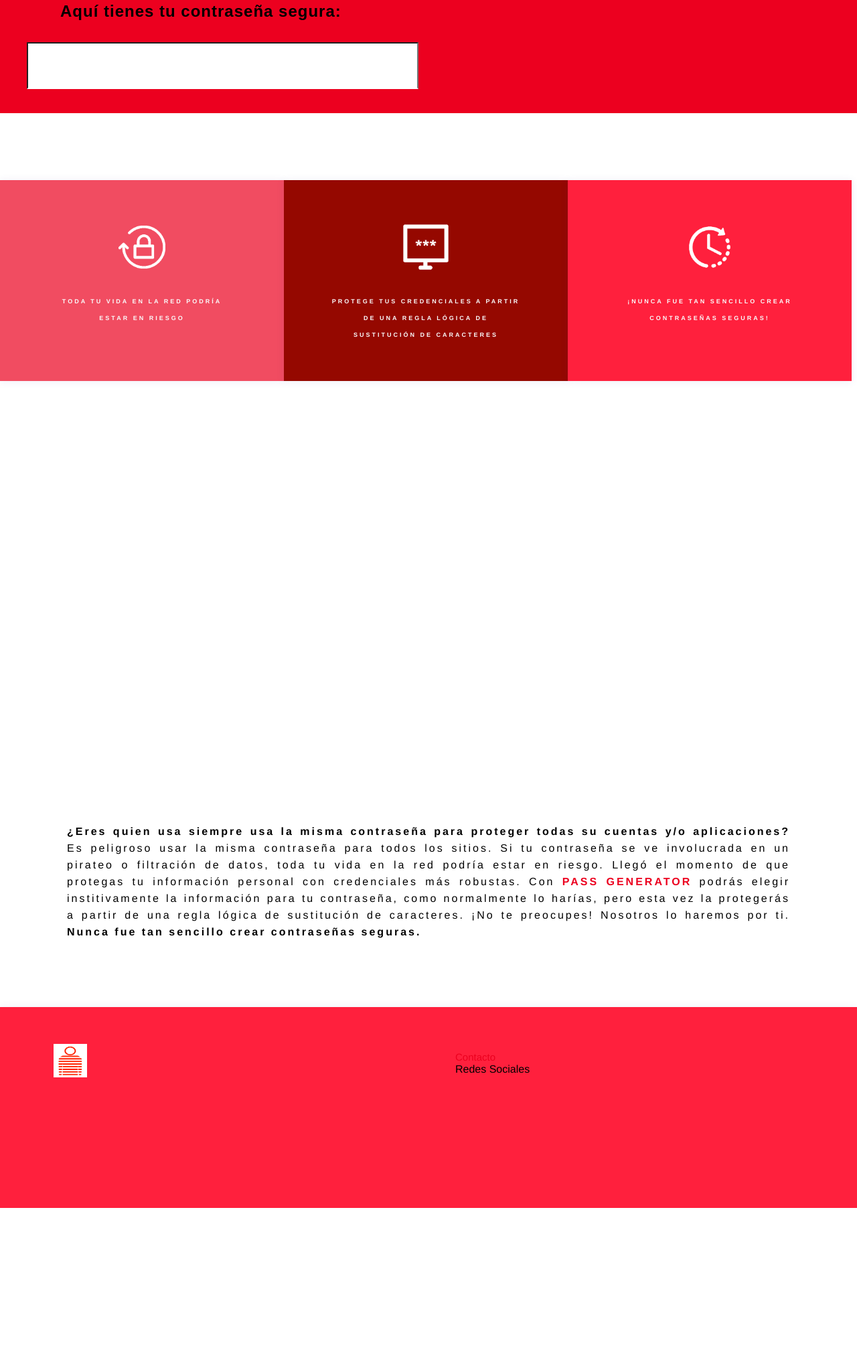
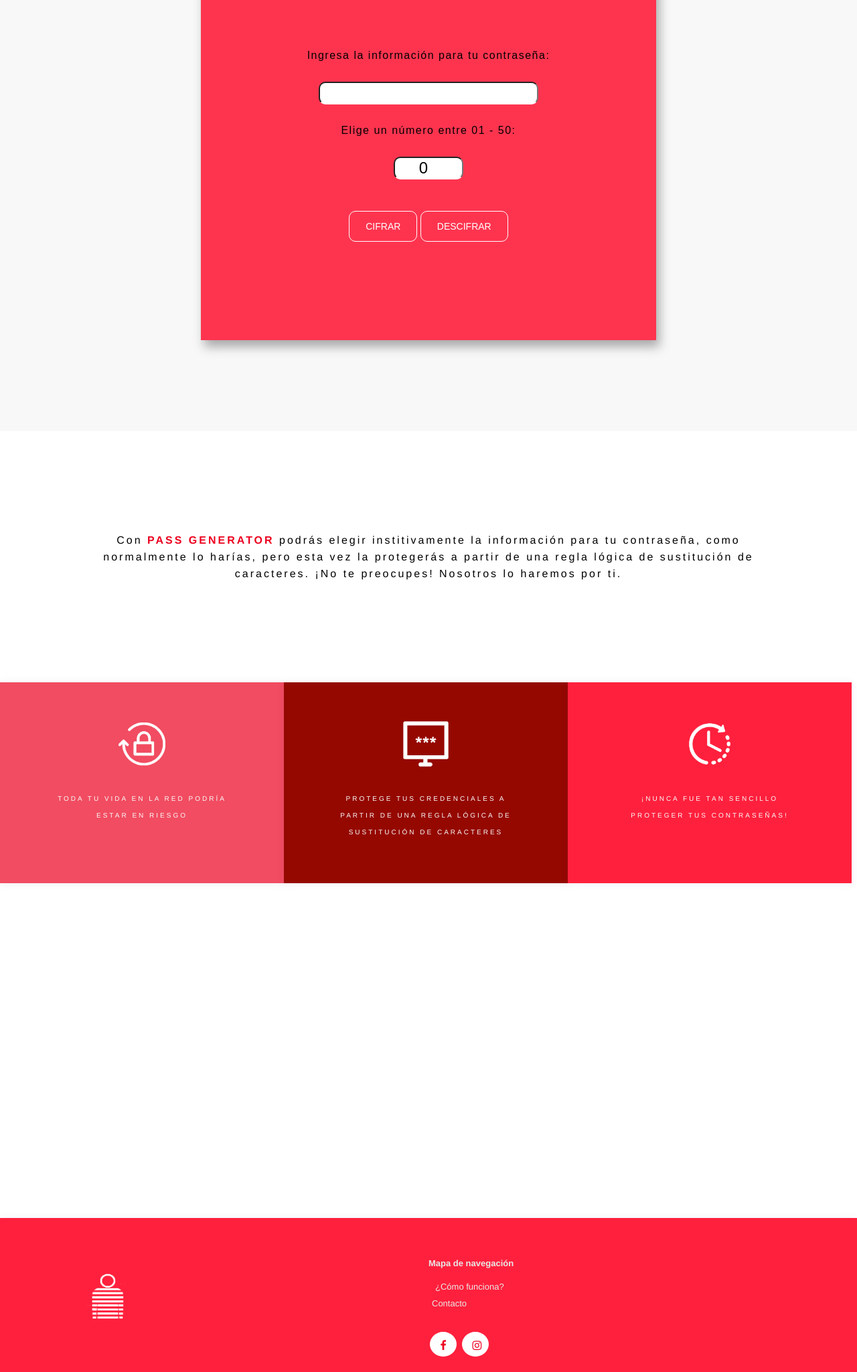
Before and after one commit to Laboratoria/CDMX010-cipher, a website with bundled scripts: page src/index.html in a window 1280 px wide. Shown: the part 631-2680 px from the top of the page at 67% size. Before the commit the page ends 2435 px from the top, so only its background shows below. Built offline with nearby package versions, Linux system fonts and the light colour scheme.

Commit message:
Diseño de app PASSgenerator terminado para entrega de tercer sprint

```diff
--- a/src/index.html
+++ b/src/index.html
@@ -1,7 +1,7 @@
 <!DOCTYPE html>
 <html>
  <head>
-   <meta charset="utf-8">
+   <meta charset="utf-8" name="viewport" content="width=device-width, initial-scale=1.0">
    <title>PASS GENERATOR</title>
    <link rel="stylesheet" href="style.css" />
  </head>
@@ -13,7 +13,7 @@
            <img src="recursos/LOGO CIPHER.png" alt="Pass Generator">
            <nav>
              <ul>
-               <li><a href="">¿Cómo funciona?</a></li>
+               <li class="navbar"><a href="#como_funciona">¿Cómo funciona?</a></li>
              </ul>
            </nav>
          </div>
@@ -23,6 +23,11 @@
      <main>
       <!--<h4 class="presentacion">¿Eres quien usa siempre usa la misma contraseña para proteger todas su cuentas y/o aplicaciones?
        </h4>-->
+       <div>
+        <h1></h1>
+        <p><strong class="highlight">PASS GENERATOR</strong>  es un cifrador de contraseñas que ayudará a proteger tu vida en la web.<br> Sólo<strong> ingresa la información para tu contraseña y elige un número entre el 1 y el 50. </strong>
+          <br>¡Nunca fue tan sencillo proteger tus contraseñas!</p>
+       </div>
 
        <div class="rowcipher">
          <div class="columnA">
@@ -34,17 +39,37 @@
                <button type="button" id="cifrar">CIFRAR</button>
                <button type="button" id="descifrar">DESCIFRAR</button>
              </div>
-           <h4 class="indicaciones">Aquí tienes tu contraseña segura: </h4>
-           <p id="password_cifrada"><input type="text"></p>
+       <!--<div id="campo_vacio">" " </div>
+       <div id="password_cifrada" class="indicaciones3" hidden>
+           <h4>Aquí tienes tu contraseña segura: </h4>
+           <p class="resultado"></p>-->
+           <div id="password_cifrada"></div>
+           </div>
+           <p id="como_funciona"></p>
+         </div>
 
-         </div>
+       </div>
+       <div>
+        <h1></h1>
+        <p>Con <strong class="highlight">PASS GENERATOR</strong> podrás elegir institivamente la información para tu contraseña,
+        como normalmente lo harías, pero esta vez la protegerás a partir de una regla lógica de sustitución de caracteres. ¡No te preocupes!
+        Nosotros lo haremos por ti. </p>
        </div>
 
-
-       <div>
-         <p></p>
-       </div>
-
+      <!--<div class="rowbanner">
+          <div class="column1b">
+            <img src="recursos/padlock.png" alt="candado" class="icon">
+            <p class="icontextb">Toda tu vida en la red podría estar en riesgo</p>
+          </div>
+          <div class="column2b">
+            <img src="recursos/password.png" alt="contraseña" class="icon">
+            <p class="icontextb">Protege tus credenciales a partir de una regla lógica de sustitución de caracteres</p>
+          </div>
+          <div class="column3b">
+            <img src="recursos/tiempo-restante.png" alt="rapidez" class="icon">
+            <p class="icontextb">¡Nunca fue tan sencillo crear contraseñas seguras! </p>
+          </div>
+      </div>-->
 
          <div class="rowbanner">
            <div class="column1">
@@ -57,15 +82,8 @@
            </div>
            <div class="column3">
              <img src="recursos/tiempo-restante copia.png" alt="rapidez" class="icon">
-             <p class="icontext">¡Nunca fue tan sencillo crear contraseñas seguras! </p>
+             <p class="icontext">¡Nunca fue tan sencillo proteger tus contraseñas! </p>
            </div>
-       </div>
-       <div><p id="como_funciona"><strong>¿Eres quien usa siempre usa la misma contraseña para proteger todas su cuentas y/o aplicaciones?</strong>
-         Es peligroso usar la misma contraseña para todos los sitios. Si tu contraseña se ve involucrada en un pirateo o filtración de datos, toda tu vida en la red podría estar en riesgo.
-         Llegó el momento de que protegas tu información personal con credenciales más robustas.
-         Con <strong class="highlight">PASS GENERATOR</strong> podrás elegir institivamente la información para tu contraseña,
-         como normalmente lo harías, pero esta vez la protegerás a partir de una regla lógica de sustitución de caracteres.
-         ¡No te preocupes! Nosotros lo haremos por ti.<strong> Nunca fue tan sencillo crear contraseñas seguras.</strong></p>
        </div>
 
      </main>
@@ -73,12 +91,20 @@
      <footer>
        <div class="rowfooter" style="background-color: rgba(255, 32, 61, 1)";>
          <div class="columnfooter">
-           <img src="recursos/ISOLOGO CIPHER.png" alt="Pass Generator" class="img_footer">
+           <img src="recursos/LOGO BLANCO SIN FONDO.png" alt="Pass Generator" class="img_footer">
          </div>
          <div class="columnfooter">
            <ul>
-             <li><a href="">Contacto</li></a>
-             <li>Redes Sociales</li>
+             <h6 class="footer">Mapa de navegación</h6>
+             <li class="footerb"><a href="#como_funciona" class="footerb">¿Cómo funciona?</a></li>
+             <li class="footerb">Contacto</li>
+             <li class="social">
+              <link rel="stylesheet" href="https://cdnjs.cloudflare.com/ajax/libs/font-awesome/4.7.0/css/font-awesome.min.css">
+            <!-- Add font awesome icons -->
+            <a href="#" class="fa fa-facebook"></a>
+            <a href="#" class="fa fa-instagram"></a>
+              <!-- <a class="facebook" title="Facebook" href="https://www.facebook.com" target="_blank" rel="noopenner noreferrer">  -->
+             </li>
            </ul>
          </div>
        </div>
--- a/src/style.css
+++ b/src/style.css
@@ -1,3 +1,7 @@
+html{
+   scroll-behavior: smooth;
+}
+
 .header{
     width: 100%;
     height: 80px;
@@ -19,7 +23,7 @@
     left: 0px !important;
     opacity: 0 !important;
     pointer-events: none !important;
-    position: absolute !important;
+    position: fixed !important;
     top: 0px !important;
     transition: opacity 150ms ease 0s !important;
     width: 100% !important;
@@ -32,7 +36,7 @@
    content: "" !important;
    height: 105px !important;
    left: 0px !important;
-   position: absolute !important;
+   position: fixed !important;
    top: 0px !important;
    transition-delay: 0s !important;
    width: 100% !important;
@@ -42,15 +46,28 @@
    transition-property: opacity, -ms-transform, transform, transform !important;
    transition-timing-function: ease !important;
    opacity: 1 !important;
-   background: rgb(255, 255, 255) none repeat scroll 0% 0% !important;
+   background-attachment: scroll;
    }
+
+   .header > div:nth-child(1) > nav:nth-child(2) > ul:nth-child(1) {
+      margin-top: 0px;
+      margin-bottom: 0px;
+     }
+
+   #root > main:nth-child(2) > div:nth-child(1) > p:nth-child(1) {
+      margin-bottom: 100px;
+      }
+
+   #root > main:nth-child(2) > div:nth-child(1) {
+      margin-top: 250px;
+      }
 
    img{
    width: 200px;
    padding-left: 80px !important;
    padding-right: 80px !important;
    height: 80px;
-   padding-top: 20px;
+   padding-top: 12px;
    }
 
    nav{
@@ -58,7 +75,7 @@
     padding-right: 80px !important;
     display: flex;
     justify-content: flex-end;
-    padding-top: 2.5%;
+    padding: 3%;
    }
 
    li{
@@ -66,7 +83,7 @@
    }
 
    li:hover a{
-    color: #000000;
+    color: #a9a9a9;
     /*font-weight: bold;*/
    }
 
@@ -79,7 +96,8 @@
 
 
    #como_funciona{
-    margin-top: 160px;
+    margin-top: 150px;
+    margin-bottom: 150px;
    }
 
 
@@ -95,7 +113,7 @@
    h1{
     font-family: Raleway, sans-serif;
     text-align: center;
-    font-weight: bold;
+    /*font-weight: bold;*/
     font-size: 28px;
     margin-top: 100px;
     color: #ff203d;
@@ -103,28 +121,38 @@
 
    h4, h3{
     font-family: Raleway, sans-serif;
-    font-size: 24px;
+    font-size: 16px;
+    font-weight: 500;
     text-align: left;
     /*margin: 50px;*/
     /*margin-top: 20px;*/
-    letter-spacing: 1px;
-
+    letter-spacing: 1.5px;
    }
 
    p {
     font-size: 16px;
-    margin: 100px;
+    margin: 150px;
     letter-spacing: 3px;
     line-height: 25px;
+    text-align: center;
    }
 
    .indicaciones{
-    margin-top: 150px;
+    margin-top: 80px;
+    text-align: center;
    }
 
-   .indicaciones, .indicaciones2, .resultado, #password, #desplazamiento, #password_cifrada {
-    margin-left: 50px;
+   .indicaciones2, .indicaciones3, .resultado, #password, #desplazamiento, #password_cifrada {
+    /*margin-left: 50px;*/
+    text-align: center;
+    /*margin-top: 50px;*/
    }
+
+   .indicaciones3 {
+      margin-top: 0px;
+      margin-bottom: 0px;
+     }
+
 
    .highlight{
     margin-top: 0px;
@@ -139,36 +167,38 @@
 
 
    .rowcipher{
-    height: 700px;
-    padding-top: 50px;
+    height: 670px;
+    /*padding-top: 50px;
     padding-bottom: 50px;
     padding-left: 40px;
     padding-right: 40px;
     display: flex;
     justify-content: space-between;
     align-items: flex-start;
-    flex-direction: row;
-    background-color: #ec001f;
+    flex-direction: row;*/
+    background-color: #f8f8f8;
+    padding-top: 130px;
    }
 
 
    .rowbanner {
     height: 800px;
-    position: relative;
+    position: static;
     margin: 0;
 
    }
 
-   ∫
    .columnA{
     float: center;
-    width: 85%;
-    height: 40%;
-    box-shadow:  rgba(58, 38, 155, 0.08) 0px 1px 12px !important;
+    background-color: rgba(255, 32, 61, 0.9);
+    width: 50%;
+    /*height: 40%;*/
+    box-shadow: #a9a9a9 5px 10px 15px !important;
     display: block;
-    margin-left: 50px;
+    margin: auto;
+    /*margin-left: 50px;
     margin-right: auto;
-    margin-top: 150px;
+    margin-top: 150px;*/
     padding: 20px 20px;
     text-align: center;
    }
@@ -185,6 +215,18 @@
     opacity: 0,5;
     }
 
+    /*.column1b, .column2b, .column3b {
+      float: left;
+      width: 30%;
+      height: 30%;
+      box-shadow:  rgba(58, 38, 155, 0.08) 0px 1px 12px !important;
+      display: block;
+      margin: 0;
+      padding: 30px 20px;
+      text-align: center;
+      opacity: 0,5;
+      }*/
+
    .column1{
     background-color: rgba(236, 0, 31, 0.7)
    }
@@ -195,6 +237,22 @@
 
    .column3{
     background-color: rgba(255, 32, 61, 1)
+   }
+
+
+  /* .column1b, .columna2b, .columna3b {
+      background-color: white;
+   }*/
+
+   .icontextb{
+      color: #000000;
+      font-size: 10px;
+      /*font-weight: bold;*/
+      text-transform: uppercase;
+      margin-left: 50px;
+      margin-right: 50px;
+      margin-top: 30px;
+      text-align: center;
    }
 
    /* Clear floats after the columns
@@ -209,23 +267,23 @@
     top: 55%;*/
     -ms-transform: translateY(-50%);
     transform: translateY(-50%);
-    margin-left: 150px;
+    padding-top: 80px;
    }
 
 
    #cifrar, #descifrar{
-    position: absolute;
+    /*position: absolute;
     top: 30%;
-    margin: 30px;
+    margin: 30px;*/
     font-family: sans-serif;
-    font-weight: 500;
+    font-weight: 400;
     transition: 150ms font-size,150ms line-height;
     transition: none;
-    font-size: 16px;
-    line-height: 24px;
+    font-size: 14px;
+    line-height: 12px;
     background-repeat: no-repeat;
     padding: 16px 24px;
-    border-radius: 5px;
+    border-radius: 10px;
     cursor: pointer;
     display: inline-block;
     text-decoration: none;
@@ -237,6 +295,14 @@
     border: 1px solid white;
    }
 
+   #cifrar:hover, #descifrar:hover{
+      background: white;
+      color: rgba(236, 0, 31, 0.7);
+      border: 1px solid rgba(236, 0, 31, 0.7);
+   }
+
+
+
    #descifrar{
     left: 35%;
    }
@@ -245,27 +311,42 @@
     margin-top: 160px;
    }
 
-   #password, #desplazamiento, input {
+   #password,  #desplazamiento, .resultado, input {
     display: flex;
-    justify-content: space-between;
-    width: 100%;
+    justify-content: center;
+    width: 50%;
     border-bottom: 2px solid #fff;
-    margin-top: 12px;
-    font-size: 32px;
-    line-height: 40px;
-    margin-bottom: 16px;
-    min-height: 64px;
+    margin: auto;
+    margin-bottom: 30px;
+    margin-top: 30px;
+    font-size: 24px;
+    line-height: 15px;
+    min-height: 20px;
+    border-radius: 10px;
+    text-align: center;
    }
-    /*margin: 20px 20px;
-    border-radius: 5px;7*/
+
+   #desplazamiento{
+      width: 15%;
+      /*margin-left: 120px; */
+   }
+
 
 
    #password_cifrada{
-    margin-top: 0px;
-    margin-bottom: 0px;
+    margin-top: 30px;
+    margin-bottom: 30px;
     margin-right: 0px;
     margin-left: 0px;
+    color: white;
+    font-size: 16px;
+    display: inline-block;
+    justify-content: center;
    }
+
+   /*#password_cifrada{
+      display: none;
+   }*/
 
    .icon{
     width: 70px;
@@ -275,9 +356,8 @@
    }
 
    .icontext{
-    font-size: 9px;
+    font-size: 10px;
     color: #FAFAFA;
-    font-weight: bold;
     text-transform: uppercase;
     margin-left: 50px;
     margin-right: 50px;
@@ -290,14 +370,14 @@
     display: flex;
     flex-direction: row;
     width: 100%;
-    height: 50%;
+    height: 250px;
     box-shadow:  rgba(58, 38, 155, 0.08) 0px 1px 12px !important;
    }
 
    .columnfooter{
     float: left;
     width: 50%;
-    height: 200px;
+    height: 100px;
     display: block;
     margin-left: 0px;
     margin-right: 0px;
@@ -319,13 +399,15 @@
     align-content: center;*/
    }
 
-   .img_footer{
-    width: 50px;
-    height: 50px;
-    float: left;
-    padding-top: 5px;
-    }
+    .img_footer {
 
+      width: 80PX;
+      height: 100PX;
+      float: left;
+      padding-top: 50px;
+      padding-left: 120px !important;
+
+      }
 
 
    .contacto{
@@ -334,3 +416,91 @@
     padding: 30px 20px;
 
    }
+
+   ul {
+      padding: 0px;
+    }
+
+    .footerb:hover {
+      color: #a9a9a9;
+    }
+
+    .footer, .footerb  {
+      list-style: none;
+      padding: 5px;
+      color: #e8e8e8;
+      font-size: 13px;
+
+     }
+     .footer{
+      margin-top: 35px;
+     }
+
+     h6.footer {
+      padding: 0px;
+      margin-bottom: 15px;
+     }
+
+     div.columnfooter:nth-child(1) {
+      padding-top: 20px;
+     }
+
+     div.columnfooter:nth-child(2) {
+      padding-top: 25px;
+     }
+
+
+   .social{
+      margin-top: 20px;
+   }
+
+   .fa {
+      padding: 20px;
+      font-size: 30px;
+      width: 5px;
+      text-align: center;
+      text-decoration: none;
+      margin: 10px 2px;
+      border-radius: 50%;
+      display: inline-block;
+      vertical-align: top;
+    }
+
+    a.fa:nth-child(2) {
+      width: 10px;
+      height: 10px;
+      padding-left: 15px;
+      padding-right: 15px;
+      padding-bottom: 15px;
+      padding-top: 12px;
+     }
+
+     a.fa:nth-child(3) {
+      width: 10px;
+      height: 10px;
+      padding-left: 15px;
+      padding-right: 15px;
+      padding-bottom: 15px;
+      padding-top: 12px;
+      /*! display: flex; *//*! align-content: center; */
+     }
+
+
+   /* Add a hover effect if you want */
+   .fa:hover {
+      opacity: 0.7;
+   }
+
+   /* Set a specific color for each brand */
+
+   /* Facebook */
+   .fa-facebook {
+      background: white;
+      color: "";
+   }
+
+   /* Instagram */
+   .fa-instagram {
+      background: white;
+      color: "";
+   }
```
Also changed, not shown: src/index.js (+27 -4 lines), src/recursos/LOGO BLANCO SIN FONDO.png (added), src/recursos/LOGO SIN FONDO.png (added), 1 other file.
